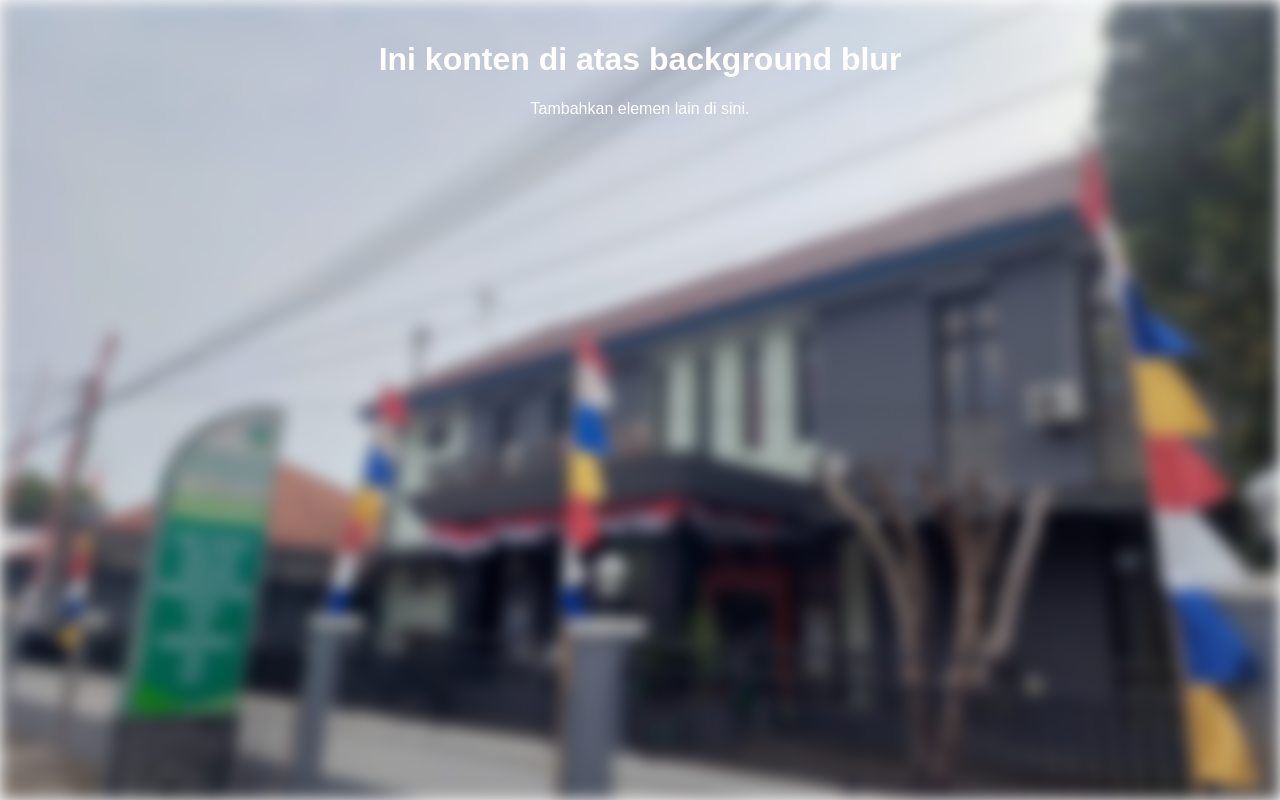
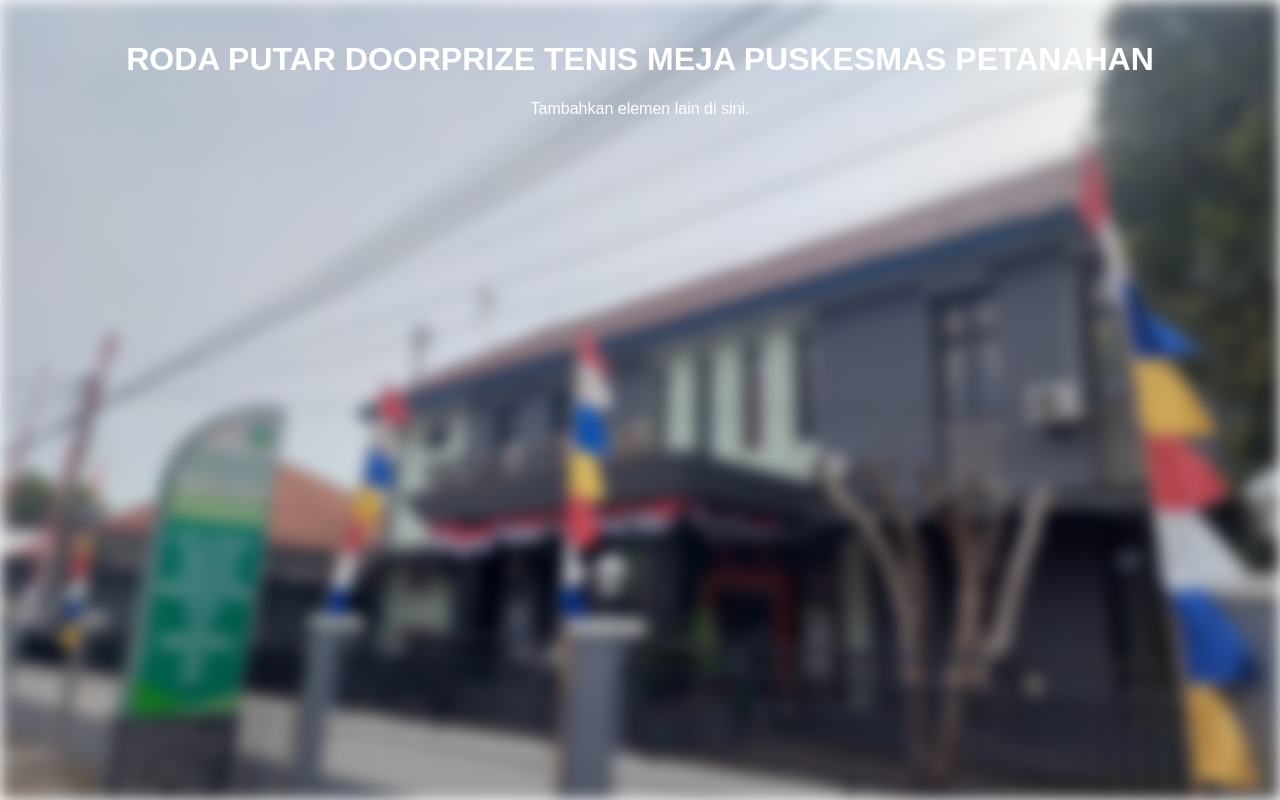
Before and after one commit to agungrizki1417/doorprizetenismeja, a plain HTML site: page index.html in a window 1280 px wide. Drawn offline with Linux system fonts and the light colour scheme.

Commit message:
Update index.html

```diff
--- a/index.html
+++ b/index.html
@@ -35,7 +35,7 @@
 <div class="background"></div>
 
 <div class="content">
-  <h1>Ini konten di atas background blur</h1>
+  <h1>RODA PUTAR DOORPRIZE TENIS MEJA PUSKESMAS PETANAHAN</h1>
   <p>Tambahkan elemen lain di sini.</p>
 </div>
 
```
